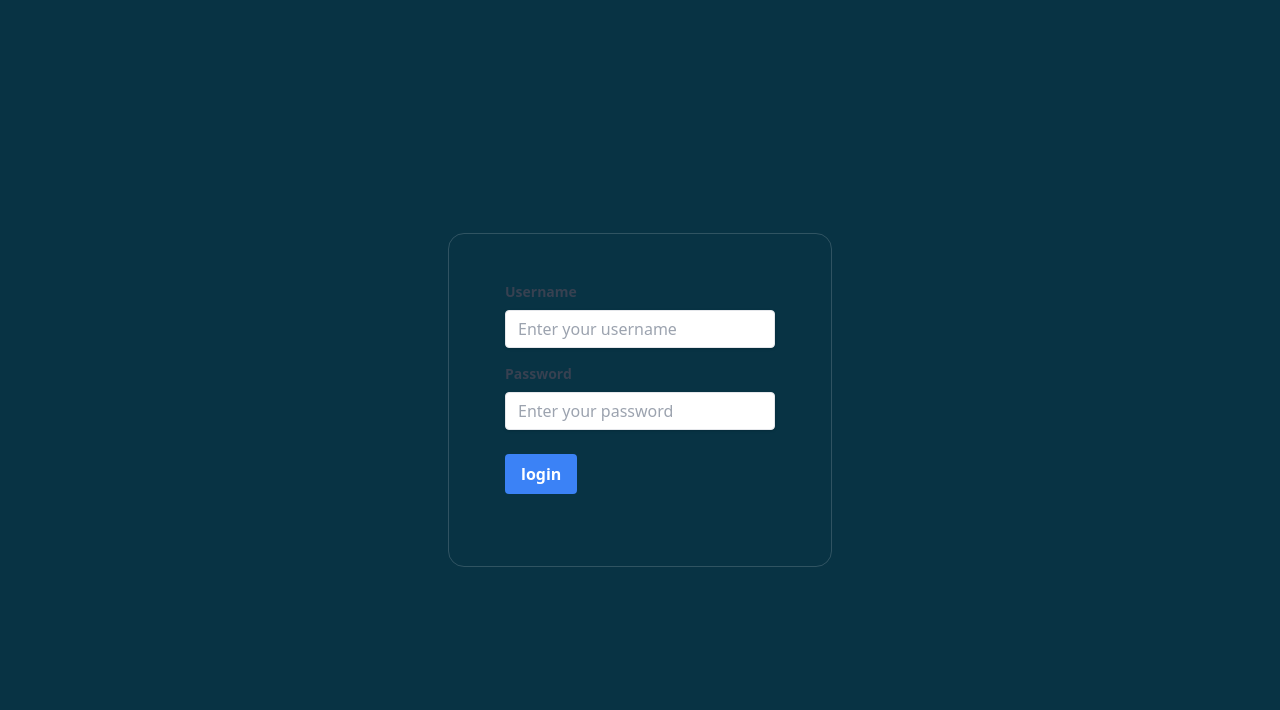
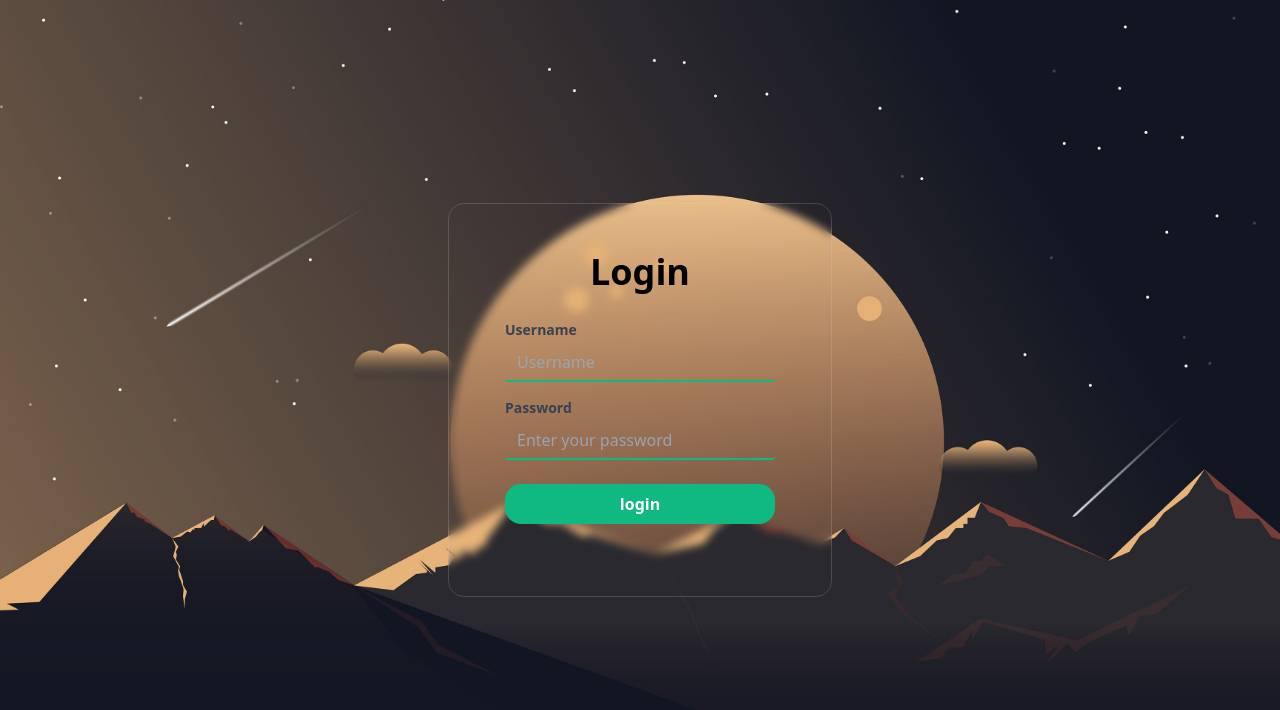
Before and after one commit to Crysigreen/ClientChat, an Angular app: page /auth in a window 1280 px wide. Shown: the top 710 px of the page. Built offline with nearby package versions, Linux system fonts and the light colour scheme.

Commit message:
The authorization visual is finished and message input is configured

```diff
--- a/src/Moduls/ChatInput.ts
+++ b/src/Moduls/ChatInput.ts
@@ -1,25 +1,37 @@
-import { Component, EventEmitter, Output } from '@angular/core';
+import { Component } from '@angular/core';
+import {MessageService} from "../app/Services/message.service";
+
+
+type Message = {
+  content: string;
+  from: string;
+  timestamp: Date;
+};
 
 @Component({
   selector: 'app-chat-input',
   template: `
     <div class="bg-white p-4">
       <form (ngSubmit)="sendMessage()" class="flex">
-        <input [(ngModel)]="message" type="text" placeholder="Type your message here..." class="w-full px-2 py-1 border-gray-300 border rounded-md mr-2">
+        <input [(ngModel)]="message" name="message" type="text" placeholder="Type your message here..." class="w-full px-2 py-1 border-gray-300 border rounded-md mr-2">
         <button type="submit" class="bg-blue-500 text-white px-4 py-2 rounded-md">Send</button>
       </form>
     </div>
   `,
 })
 export class ChatInputComponent {
-  @Output() messageSent = new EventEmitter<string>();
+  message: string = '';
+  constructor(private messageService: MessageService) {}
+  sendMessage() {
+    const from = 'me';
+    const timestamp = new Date();
 
-  message: string = '';
+    const newMessage: Message = { content: this.message, from, timestamp };
+    this.messageService.addMessage(newMessage);
 
-  sendMessage() {
-    if (this.message.trim() !== '') {
-      this.messageSent.emit(this.message);
-      this.message = '';
-    }
+    // Дополнительная логика, например, обновление списка сообщений или отправка на сервер
+
+    // Очистка поля ввода сообщения
+    this.message = '';
   }
 }
--- a/src/Moduls/chatpage.ts
+++ b/src/Moduls/chatpage.ts
@@ -1,9 +1,17 @@
 import {Component} from "@angular/core";
+import {MessageService} from "../app/Services/message.service";
+
+
+type Message = {
+  content: string;
+  from: string;
+  timestamp: Date;
+};
 
 @Component({
   selector: 'app-chat-window',
   template: `
-    <div class="bg-gray-100 flex flex-col">
+    <div class="bg-gray-100 flex flex-col h-full">
       <div class="bg-white border-b border-gray-300 h-16 px-5 py-5 flex justify-between items-center">
         <div class="font-bold text-gray-600">{{ chatPartner }}</div>
         <div>
@@ -11,7 +19,7 @@
           <button class="bg-gray-200 hover:bg-gray-300 px-2 py-1 rounded-full"><img src="../assets/CallIcon.svg" alt="call" class="w-6 h-6"></button>
         </div>
       </div>
-      <div class="flex-1 overflow-y-scroll px-4 py-2">
+      <div class="flex-1 overflow-y-scroll px-4 py-2 content-end">
         <div *ngFor="let message of messages">
           <div [ngClass]="{ 'ml-auto': message.from === 'me' }" class="bg-white rounded-lg p-2 mb-2 w-3/4">
             <div class="text-gray-600">{{ message.content }}</div>
@@ -23,6 +31,11 @@
   `,
 })
 export class ChatWindowComponent {
+  messages: Message[] = [];
+  constructor(private messageService: MessageService) {}
+  ngOnInit() {
+    this.messages = this.messageService.getMessages();
+  }
   chatPartner: string = 'Alice';
-  messages: { content: string, from: string, timestamp: Date }[] = [    { content: 'Hi, how are you?', from: 'me', timestamp: new Date() },    { content: 'I\'m good, thanks. How about you?', from: 'Alice', timestamp: new Date() },    { content: 'I\'m doing well, thanks for asking.', from: 'me', timestamp: new Date() },  ];
-}
+  /*messages: { content: string, from: string, timestamp: Date }[] = [    { content: 'Hi, how are you?', from: 'me', timestamp: new Date() },    { content: 'I\'m good, thanks. How about you?', from: 'Alice', timestamp: new Date() },    { content: 'I\'m doing well, thanks for asking.', from: 'me', timestamp: new Date() },  ];
+*/}
--- a/src/app/Components/authentification/authentification.component.html
+++ b/src/app/Components/authentification/authentification.component.html
@@ -1,31 +1,36 @@
-<div class="flex justify-center items-center h-screen bg-cyan-950">
-  <div class="w-full max-w-sm border border-opacity-20 border-gray-300 rounded-2xl p-6 back">
+<div class="flex justify-center items-center h-screen bg-cover bg-center" style="background-image:url('../../../assets/wallpaper.jpg')">
+  <div class="w-full max-w-sm border border-opacity-20 backdrop-blur-sm border-gray-300 rounded-2xl p-6 back">
     <form class="rounded px-8 pt-6 pb-8 mb-4">
+      <div class="items-center mb-7">
+        <h2 class="text-center font-black text-4xl">
+          Login
+        </h2>
+      </div>
       <div class="mb-4">
-        <label class="block text-gray-700 text-sm font-bold mb-2" for="username">
+        <label class="block text-gray-700 text-sm font-bold mb-1" for="username">
           Username
         </label>
         <input
-          class="shadow appearance-none border rounded w-full py-2 px-3 text-gray-700 leading-tight focus:outline-none focus:shadow-outline"
+          class="bg-transparent border-b-2 border-emerald-500 appearance-none rounded w-full py-2 px-3 text-gray-700 leading-tight focus:outline-none focus:shadow-outline"
           id="username"
           type="text"
-          placeholder="Enter your username"
+          placeholder="Username"
         />
       </div>
       <div class="mb-6">
-        <label class="block text-gray-700 text-sm font-bold mb-2" for="password">
+        <label class="block text-gray-700 text-sm font-bold mb-1" for="password">
           Password
         </label>
         <input
-          class="shadow appearance-none border rounded w-full py-2 px-3 text-gray-700 leading-tight focus:outline-none focus:shadow-outline"
+          class="bg-transparent border-b-2 border-emerald-500 appearance-none rounded w-full py-2 px-3 text-gray-700 leading-tight focus:outline-none focus:shadow-outline"
           id="password"
           type="password"
           placeholder="Enter your password"
         />
       </div>
-      <div class="flex items-center justify-between">
+      <div class="flex items-center justify-between center">
         <button routerLink=""
-          class="bg-blue-500 hover:bg-blue-700 text-white font-bold py-2 px-4 rounded focus:outline-none focus:shadow-outline"
+          class="w-full bg-emerald-500 hover:bg-emerald-700 text-white font-bold py-2 px-4 rounded-2xl focus:outline-none focus:shadow-outline"
           type="button"
         >
           login
--- /dev/null
+++ b/src/app/Services/message.service.ts
@@ -0,0 +1,24 @@
+import { Injectable } from '@angular/core';
+
+type Message = {
+  content: string;
+  from: string;
+  timestamp: Date;
+};
+
+@Injectable({
+  providedIn: 'root'
+})
+export class MessageService {
+
+  private messages: Message[] = [];
+
+  getMessages(): Message[] {
+    return this.messages;
+  }
+
+  addMessage(message: Message) {
+    this.messages.push(message);
+  }
+
+}
```
Also changed, not shown: src/app/app.module.ts (+7 -2 lines), src/assets/wallpaper.jpg (added), 1 other file (tests, documents, lock files or other folders).
